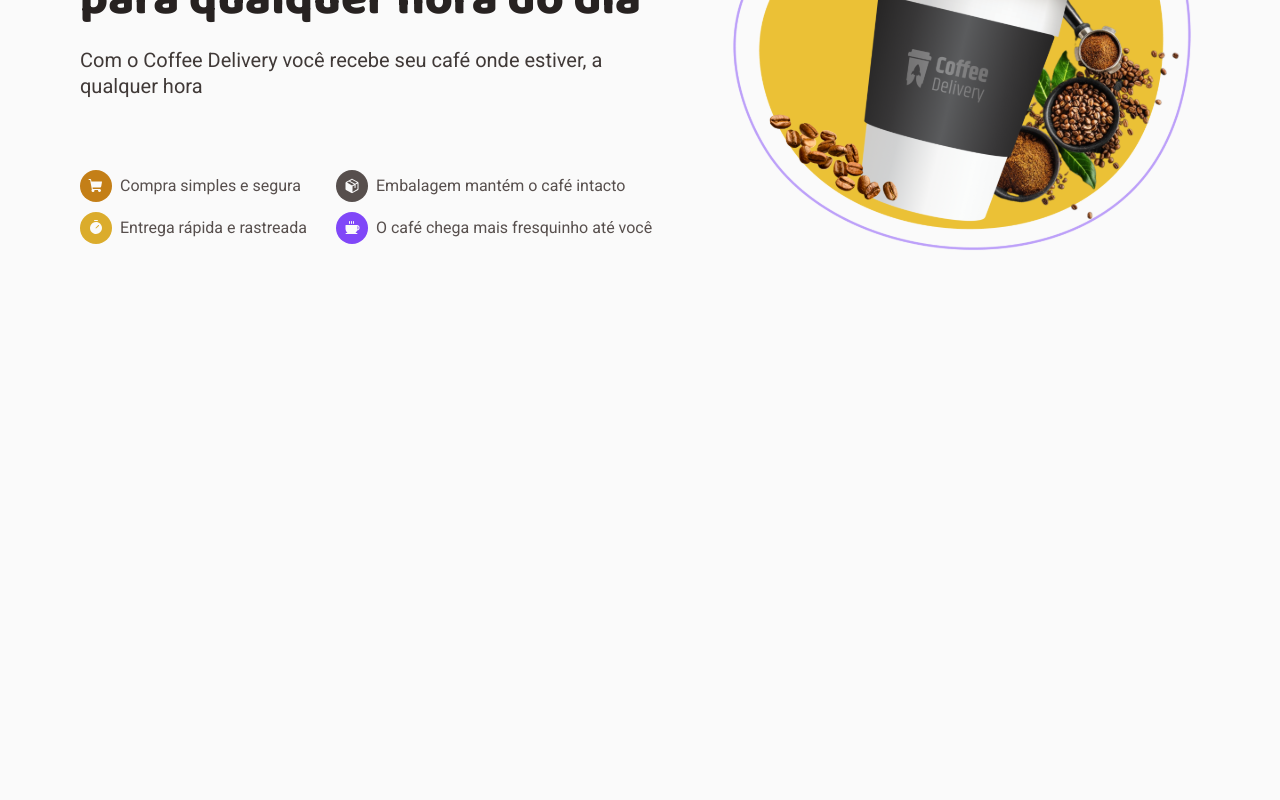
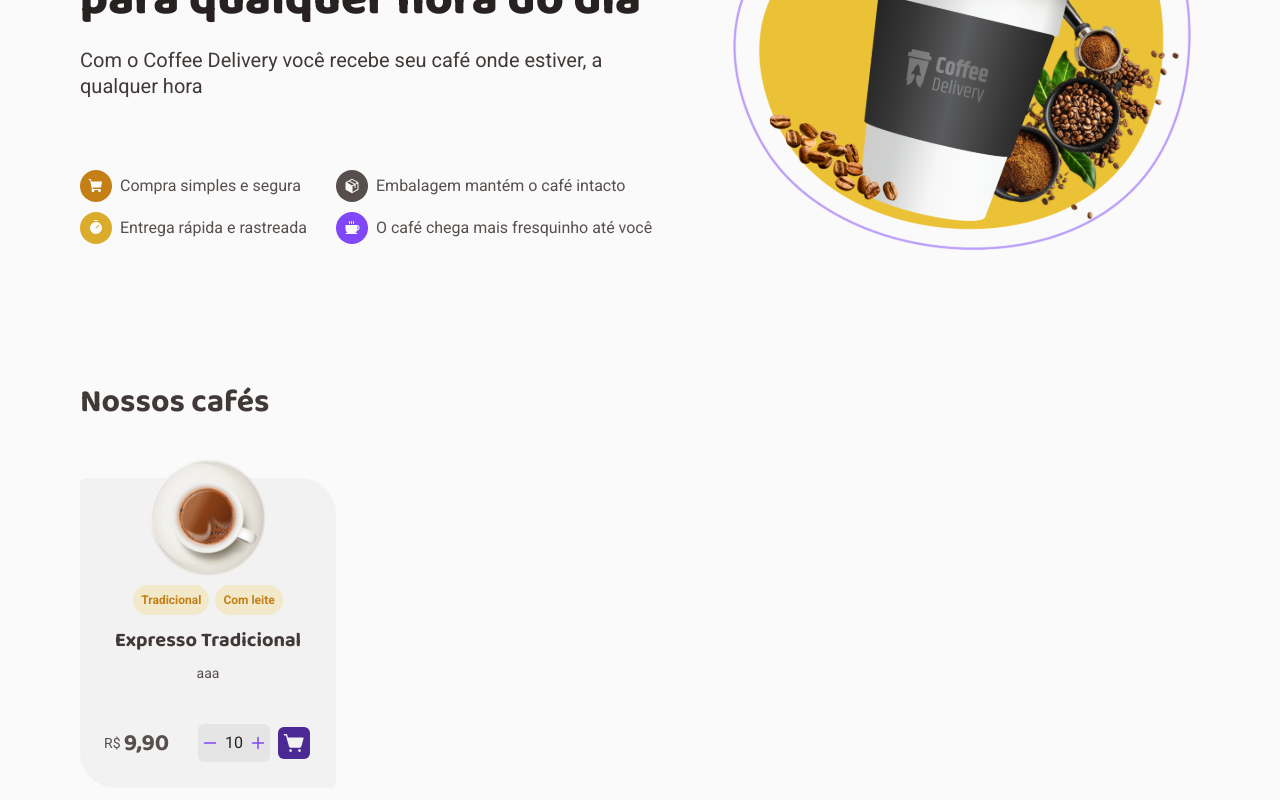
Before and after one commit to h3zord/coffee-delivery, a React (Vite) app: page / in a window 1280 px wide. Shown: the part 298-1098 px from the top of the page. Before the commit the page ends 800 px from the top, so only its background shows below. Built offline with nearby package versions, Linux system fonts and the light colour scheme; the HTML template or start-up script is replaced by a standard one.

Commit message:
feat: adding products card

```diff
--- a/src/components/Header/style.ts
+++ b/src/components/Header/style.ts
@@ -14,8 +14,10 @@ export const HeaderContainer = styled.header`
   }
 
   div span {
+    font-size: 0.875rem;
     display: flex;
     align-items: center;
+    justify-content: center;
     width: 9rem;
     height: 2.375rem;
     color: ${(props) => props.theme['purple-dark']};
@@ -28,4 +30,8 @@ export const HeaderContainer = styled.header`
   div nav img {
     display: flex;
   }
+
+  div nav img:hover {
+    opacity: 0.9;
+  }
 `
--- a/src/components/Introduction/styles.ts
+++ b/src/components/Introduction/styles.ts
@@ -2,14 +2,10 @@ import styled from 'styled-components'
 
 export const IntroductionContainer = styled.section`
   height: 34rem;
-  /* width: 70rem; */
   display: flex;
   align-items: center;
   justify-content: center;
   gap: 3.5rem;
-
-  img {
-  }
 `
 
 export const IntroductionText = styled.div`
@@ -29,7 +25,6 @@ export const IntroductionText = styled.div`
   & > div:last-child {
     width: 36rem;
     height: 5.25rem;
-
     display: flex;
     flex-wrap: wrap;
   }
--- /dev/null
+++ b/src/components/ProductCard/index.tsx
@@ -0,0 +1,28 @@
+import { ProductCardContainer } from './styles'
+import { ShoppingCartSimple } from '@phosphor-icons/react'
+import coffee from '../../assets/chocolate-quente.svg'
+import { ProductQuantity } from '../ProductQuantity'
+
+export function ProductCard() {
+  return (
+    <>
+      <ProductCardContainer>
+        <img src={coffee} alt="" />
+        <div>
+          <span>Tradicional</span>
+          <span>Com leite</span>
+        </div>
+        <h6>Expresso Tradicional</h6>
+        <p>aaa</p>
+        <div>
+          <span>R$</span>
+          <p>9,90</p>
+          <ProductQuantity />
+          <button>
+            <ShoppingCartSimple size={22} weight="fill" />
+          </button>
+        </div>
+      </ProductCardContainer>
+    </>
+  )
+}
--- /dev/null
+++ b/src/components/ProductCard/styles.ts
@@ -0,0 +1,89 @@
+import styled from 'styled-components'
+
+export const ProductCardContainer = styled.div`
+  display: flex;
+  flex-direction: column;
+  align-items: center;
+  width: 16rem;
+  height: 19.375rem;
+  border-radius: 6px 36px 6px 36px;
+  background-color: ${(props) => props.theme['base-card']};
+
+  img {
+    width: 120px;
+    height: 120px;
+    margin-top: -20px;
+    margin-bottom: 0.75rem;
+  }
+
+  div:nth-child(2) > span {
+    border-radius: 100px;
+    background-color: ${(props) => props.theme['yellow-light']};
+    color: ${(props) => props.theme['yellow-dark']};
+    font-family: 'Roboto', sans-serif;
+    font-size: 0.75rem;
+    font-weight: 700;
+    line-height: 1.3;
+    padding: 8px 8px;
+    margin: 3px;
+  }
+
+  h6 {
+    font-family: 'Baloo 2', sans-serif;
+    font-size: 1.25rem;
+    color: ${(props) => props.theme['base-subtitle']};
+    margin-top: 1rem;
+    margin-bottom: 0.5rem;
+  }
+
+  :nth-child(4) {
+    width: 13.5rem;
+    height: 2.25rem;
+    font-size: 0.875rem;
+    font-family: 'Roboto', sans-serif;
+    color: ${(props) => props.theme['base-text']};
+    line-height: 1.3;
+    text-align: center;
+  }
+
+  div:nth-child(5) {
+    width: 13rem;
+    height: 2.375rem;
+    margin-top: 1.5rem;
+    display: flex;
+    align-items: center;
+  }
+
+  div:nth-child(5) > span {
+    color: ${(props) => props.theme['base-text']};
+    line-height: 1.3;
+    font-size: 0.875rem;
+    font-family: 'Roboto', sans-serif;
+    margin-right: 0.2rem;
+  }
+
+  div:nth-child(5) p {
+    color: ${(props) => props.theme['base-text']};
+    line-height: 1.3;
+    font-size: 1.5rem;
+    font-family: 'Baloo 2', sans-serif;
+    margin-right: 1.8rem;
+  }
+
+  div:nth-child(5) > button {
+    color: ${(props) => props.theme['base-card']};
+    background-color: ${(props) => props.theme['purple-dark']};
+    border-radius: 6px;
+    border: none;
+    display: flex;
+    align-items: center;
+    justify-content: center;
+    width: 32px;
+    height: 32px;
+    cursor: pointer;
+  }
+
+  div:nth-child(5) > button:hover {
+    background-color: ${(props) => props.theme.purple};
+  }
+`
--- /dev/null
+++ b/src/components/ProductQuantity/index.tsx
@@ -0,0 +1,16 @@
+import { ProductQuantityContainer } from './style'
+import { Plus, Minus } from '@phosphor-icons/react'
+
+export function ProductQuantity() {
+  return (
+    <ProductQuantityContainer>
+      <button>
+        <Minus weight="bold" size="16" />
+      </button>
+      <span className="quantity-value">10</span>
+      <button>
+        <Plus weight="bold" size="16" />
+      </button>
+    </ProductQuantityContainer>
+  )
+}
--- /dev/null
+++ b/src/components/ProductQuantity/style.ts
@@ -0,0 +1,33 @@
+import styled from 'styled-components'
+
+export const ProductQuantityContainer = styled.div`
+  display: flex;
+  height: 2.375rem;
+  margin-right: 0.5rem;
+  background-color: ${(props) => props.theme['base-button']};
+  align-items: center;
+  border-radius: 6px;
+
+  & > span {
+    color: ${(props) => props.theme['base-title']};
+    width: 1.5rem;
+    text-align: center;
+    line-height: 1.3;
+    font-family: 'Roboto', sans-serif;
+  }
+
+  & > button {
+    background-color: transparent;
+    border: none;
+    color: ${(props) => props.theme.purple};
+    width: 1.5rem;
+    display: flex;
+    align-items: center;
+    justify-content: center;
+    cursor: pointer;
+  }
+
+  & > button:hover {
+    color: ${(props) => props.theme['purple-dark']};
+  }
+`
--- /dev/null
+++ b/src/components/Products/index.tsx
@@ -0,0 +1,13 @@
+import { ProductCard } from '../ProductCard'
+import { ProductsContainer } from './styles'
+
+export function Products() {
+  return (
+    <ProductsContainer>
+      <h2>Nossos cafés</h2>
+      <div>
+        <ProductCard />
+      </div>
+    </ProductsContainer>
+  )
+}
--- /dev/null
+++ b/src/components/Products/styles.ts
@@ -0,0 +1,23 @@
+import styled from 'styled-components'
+
+export const ProductsContainer = styled.section`
+  width: 70rem;
+  margin: auto;
+
+  h2 {
+    font-family: 'Baloo 2', sans-serif;
+    font-size: 2rem;
+    line-height: 1.3;
+    margin-top: 2rem;
+    margin-bottom: 3.375rem;
+    color: ${(props) => props.theme['base-subtitle']};
+  }
+
+  & > div {
+    display: flex;
+    flex-wrap: wrap;
+    column-gap: 2rem;
+    row-gap: 2.5rem;
+    margin-bottom: 2rem;
+  }
+`
--- a/src/pages/Home/index.tsx
+++ b/src/pages/Home/index.tsx
@@ -1,5 +1,11 @@
 import { Introduction } from '../../components/Introduction'
+import { Products } from '../../components/Products'
 
 export function Home() {
-  return <Introduction />
+  return (
+    <>
+      <Introduction />
+      <Products />
+    </>
+  )
 }
```
